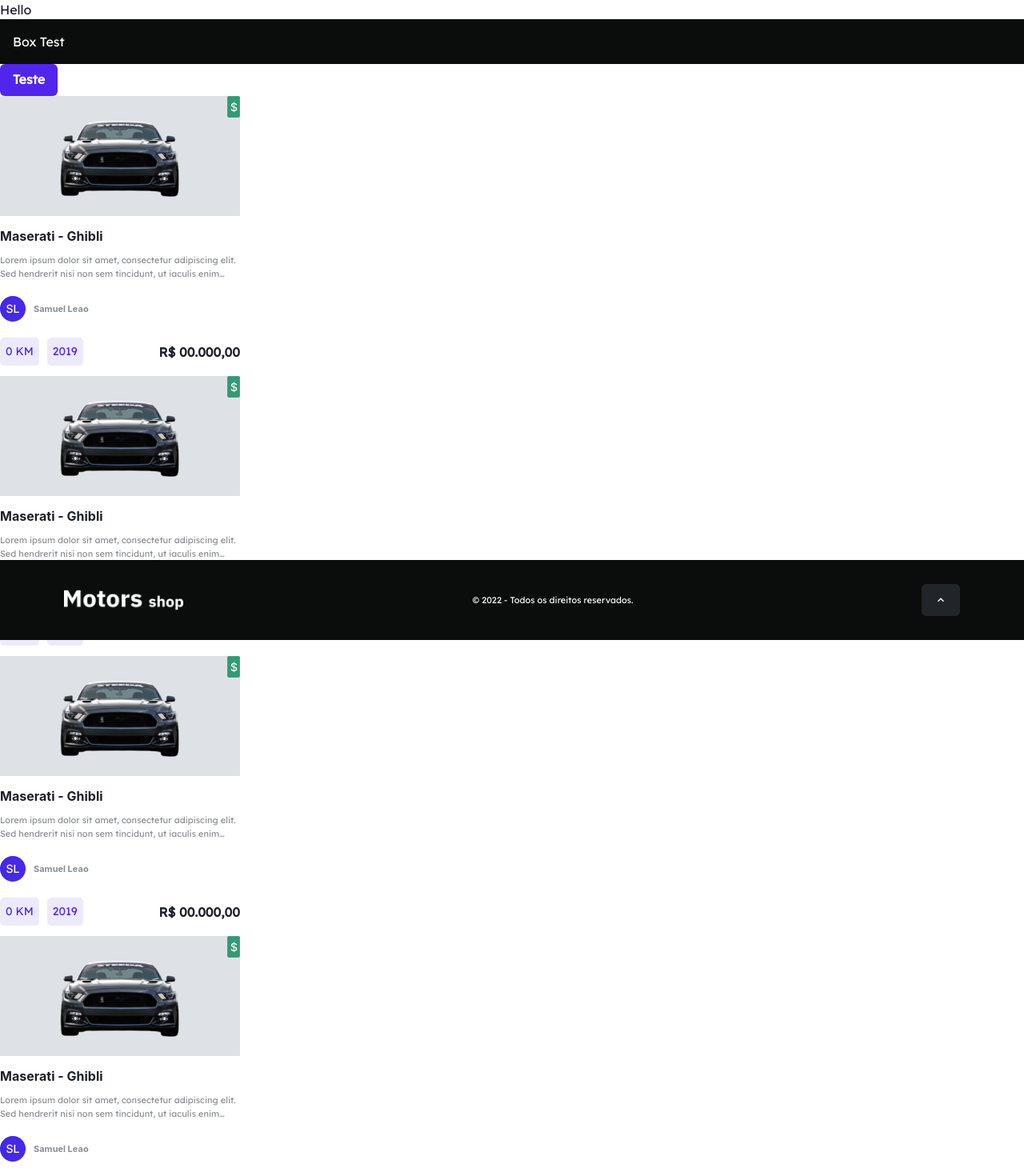
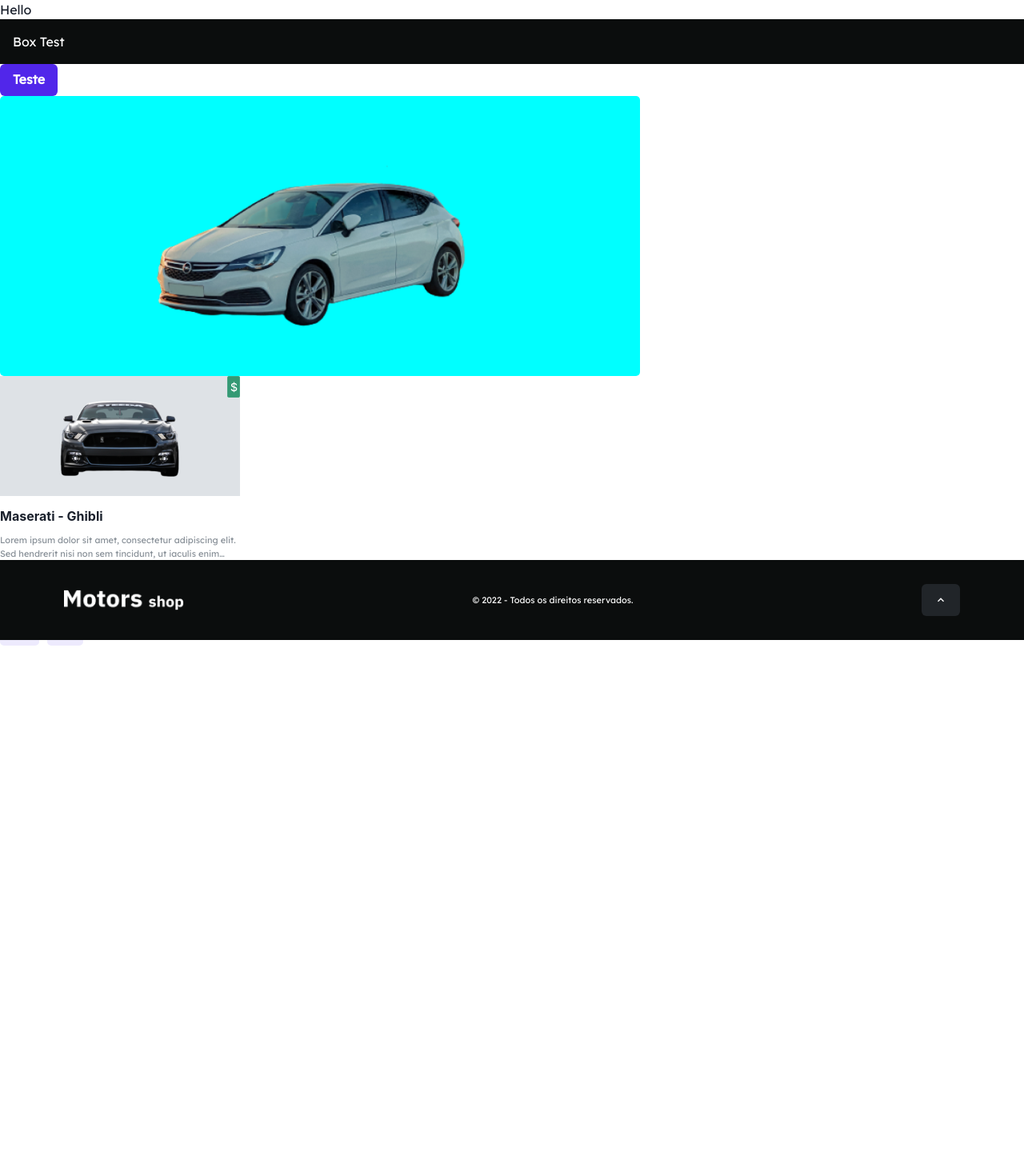
Before and after one commit to grupo-4-t14-alex/motor-shop-front, a React (Vite) app: page / in a window 1280 px wide. Shown: the top 1470 px of the page at 80% size. After the commit the page ends 820 px from the top, so only its background shows below. Built offline with nearby package versions, Linux system fonts and the light colour scheme.

Commit message:
feat: created the styling of the card main image component

```diff
--- /dev/null
+++ b/src/components/CardMainImage/indes.tsx
@@ -0,0 +1,18 @@
+import { Flex, Image } from "@chakra-ui/react";
+import imgCar from "../../assets/img/imageCarMain.png";
+
+export const CardMainImage = () => {
+  return (
+    <Flex
+      w={{ base: "350px", md: "800px" }}
+      //   w={"80%"}
+      h={"350px"}
+      backgroundColor={"aqua"}
+      justifyContent={"center"}
+      alignItems={"center"}
+      borderRadius={"5px"}
+    >
+      <Image src={imgCar} />
+    </Flex>
+  );
+};
--- a/src/pages/Homepage/index.tsx
+++ b/src/pages/Homepage/index.tsx
@@ -2,6 +2,7 @@
 import { NavBarComponent } from "../../components/NavBar";
 import { Footer } from "../../components/Footer";
 import { CardProducts } from "../../components/CardProducts";
+import { CardMainImage } from "../../components/CardMainImage/indes";
 
 export const Homepage = () => {
   return (
@@ -13,11 +14,7 @@
       <Button variant="solid" bg="brand.2" color="whiteFixed">
         Teste
       </Button>
-      <CardProducts />
-      <CardProducts />
-      <CardProducts />
-      <CardProducts />
-      <CardProducts />
+      <CardMainImage />
       <CardProducts />
       <Footer />
     </>
```
Also changed, not shown: src/assets/img/imageCarMain.png (added).
